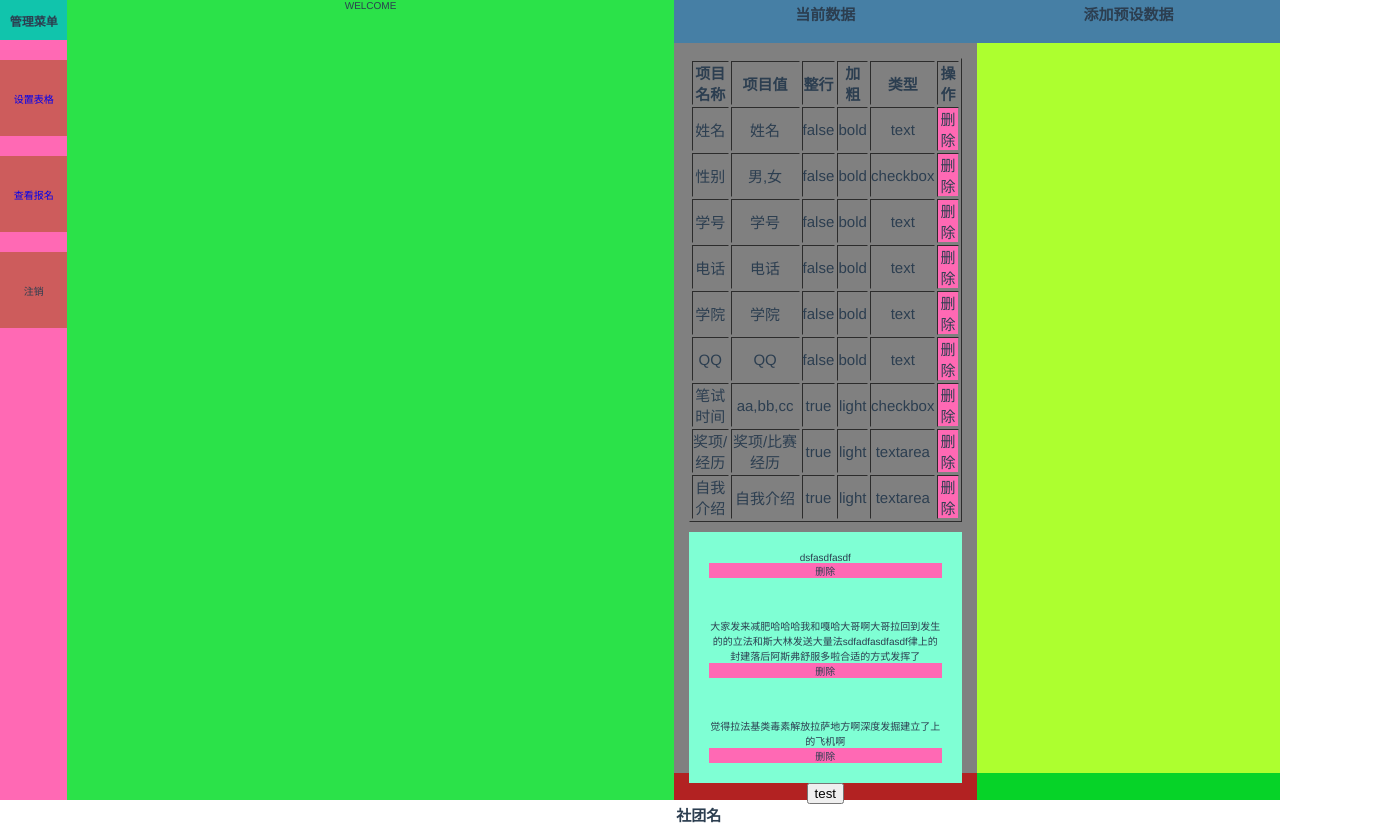
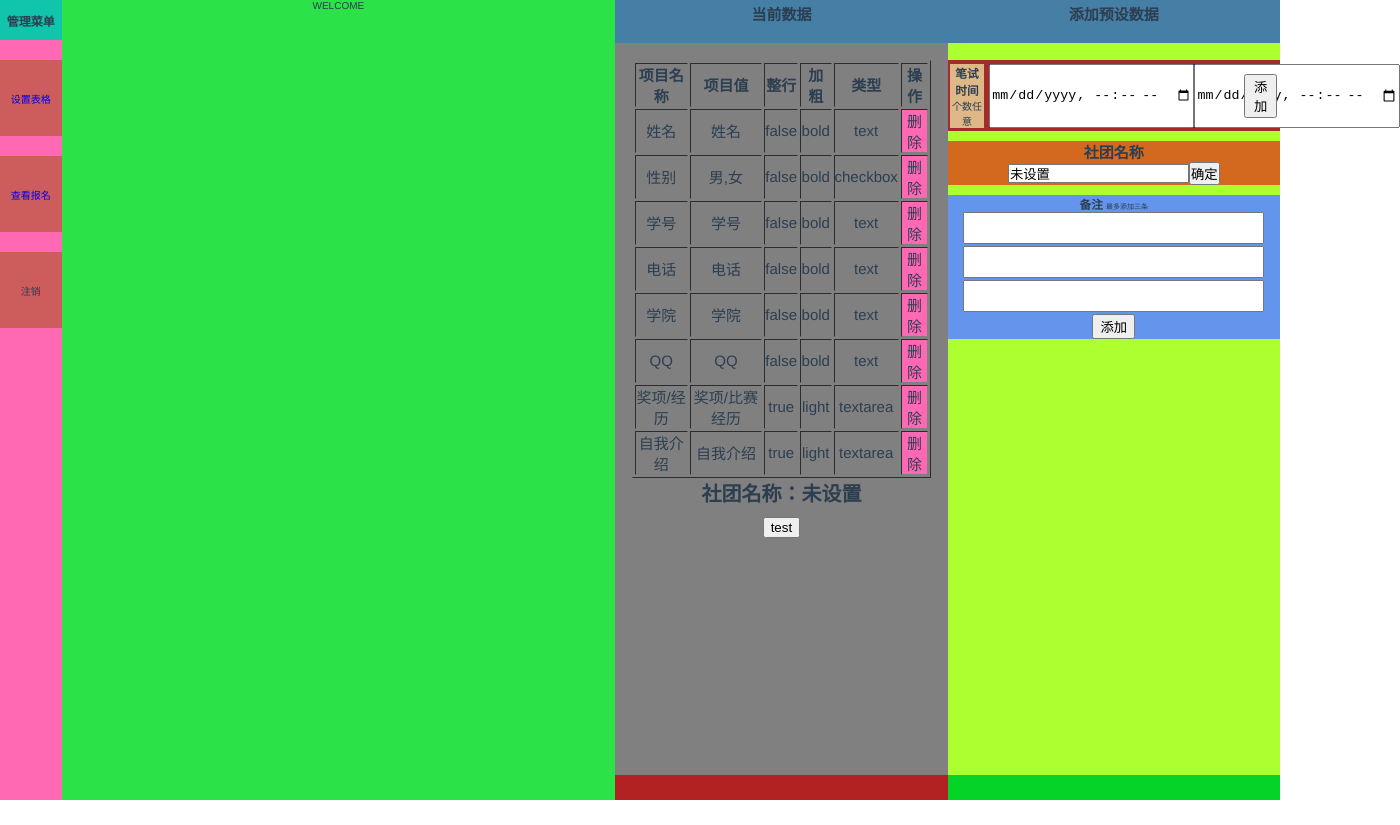
Before and after one commit to xiangguaa/ClubRecruitment_Vue, a Vue app: page /recruitchart/1/ChartSetting in a window 1280 px wide. Shown: the top 825 px of the page, 1400 px wide, since content can reach past the window. After the commit the page ends 800 px from the top, so only its background shows below. Built offline with nearby package versions, Linux system fonts and the light colour scheme.

Commit message:
完善表单设置页面的删除和添加元素逻辑，基本完成，后期可考虑增加一些预设元素

```diff
--- a/src/components/ChartSetting.vue
+++ b/src/components/ChartSetting.vue
@@ -3,7 +3,6 @@
         <div class="chart-added">
             <h2 class="chart-title">当前数据</h2>
             <div class="chart-division-wrp chart-added-wrp">
-                <!-- <h1>{{clubName}}</h1> -->
                 <table border="1" id="table" class="table">
                     <tr>
                         <th>项目名称</th>
@@ -14,20 +13,53 @@
                         <th>操作</th>
                     </tr>
                 </table>
+                <h1>社团名称：{{clubName}}</h1>
                 <div class="chart-notes" id="chart-notes">
 
                 </div>
                 <button @click="test()">test</button>
-                <div class="chart-title-setting">
-                    <h2 style="width:5rem;diplay:inline-block;">社团名称</h2>
-                    <input style="width:10rem;diplay:inline-block;" type="text" @keyup.enter="setTitle()" v-model="clubName" placeholder="请输入社团名称">
+
+                <div class="chart-added-el" id="chart-added-el"></div>
+            </div>
+        </div>
+
+        <div class="chart-preset">
+            <h2 class="chart-title">添加预设数据</h2>
+            <div class="chart-division-wrp chart-preset-wrp">
+                <div class="chart-preset-time">
+                    <div class="chart-time-title">
+                        <h3>笔试时间</h3>
+                        <p>个数任意</p>
+                    </div>
+                    <div class="chart-time-picker">
+                        <input type="datetime-local" name="time1" v-model="date1">
+                        <input type="datetime-local" name="time2" v-model="date2">
+                        <!-- <input type="datetime-local" name="time3" v-model="date3"> -->
+
+                    </div>
+                    <button class="chart-time-confirm" @click="addTime()">添加</button>
+                </div>
+                <div class="chart-preset-title">
+                    <h2>社团名称</h2>
+                    <input type="text" @keyup.enter="setTitle()" v-model="clubName" placeholder="请输入社团名称">
                     <input type="button" value="确定" @click="setTitle()">
                 </div>
+                <div class="chart-preset-notes">
+                    <div>
+                        <h3 style="display:inline;">备注  </h3>
+                        <p style="display:inline;font-size:0.7rem;">最多添加三条</p>
+                    </div>
+                    <div class="chart-notes-add">
+                        <textarea name="note1" v-model="note1"></textarea>
+                        <textarea name="note2" v-model="note2"></textarea>
+                        <textarea name="note3" v-model="note3"></textarea>
+                    </div>
+                    <button class="chart-notes-confirm" @click="addNotes()">添加</button>
+                </div>
+
             </div>
-        </div>
-        <div class="chart-preset">
-            <h2 class="chart-title">添加预设数据</h2>
-            <div class="chart-division-wrp chart-preset-wrp"></div>
+
+
         </div>
     </div>
 </template>
@@ -38,7 +70,14 @@ export default {
   name:'Chartsetting',
   data:function(){
       return {
-          clubName:'',
+          dateArr:[],
+          date1:null,
+          date2:null,
+          note1:null,
+          note2:null,
+          note3:null,
+        //   date3:null,
+          clubName:'未设置',
           chart:{
             'header':{'value':"辩论队"},
             'body':[
@@ -48,15 +87,11 @@ export default {
                 {'infoName':'电话','infoValue':'电话','infoStyle':{'entireRow':false,'fontWeight':'bold'},'inputType':'text'},
                 {'infoName':'学院','infoValue':'学院','infoStyle':{'entireRow':false,'fontWeight':'bold'},'inputType':'text'},
                 {'infoName':'QQ','infoValue':'QQ','infoStyle':{'entireRow':false,'fontWeight':'bold'},'inputType':'text'},
-                {'infoName':'笔试时间','infoValue':['aa','bb','cc'],'infoStyle':{'entireRow':true,'fontWeight':'light'},'inputType':'checkbox'},
+                // {'infoName':'笔试时间','infoValue':['aa','bb','cc'],'infoStyle':{'entireRow':true,'fontWeight':'light'},'inputType':'checkbox'},
                 {'infoName':'奖项/经历','infoValue':'奖项/比赛经历','infoStyle':{'entireRow':true,'fontWeight':'light'},'inputType':'textarea'},
                 {'infoName':'自我介绍','infoValue':'自我介绍','infoStyle':{'entireRow':true,'fontWeight':'light'},'inputType':'textarea'},
             ],
-            'footer':[
-                'dsfasdfasdf',
-                '大家发来减肥哈哈哈我和嘎哈大哥啊大哥拉回到发生的的立法和斯大林发送大量法sdfadfasdfasdf律上的封建落后阿斯弗舒服多啦合适的方式发挥了',
-                '觉得拉法基类毒素解放拉萨地方啊深度发掘建立了上的飞机啊'
-            ]
+            'footer':[]
         }
       }
   },
@@ -69,24 +104,79 @@ export default {
           console.log(this.clubName)
           this.chart.header.value = this.clubName;
           console.log(this.chart.header)
+          alert("设置成功！")
+      },
+      addTime(){
+        console.log(this.date1)
+        console.log(this.date2)
+        var el = document.getElementById('chart-added-el');
+        let div=document.createElement("div");
+        if(this.date1!=null && this.date2!=null){
+            div.innerHTML ='<div class="chart-time-wrp"><h3>笔试时间</h3>'+'<p>'+this.date1+'  -  '+this.date2+'</p>'+'<p class="chart-op-del" id="date">删除</p></div>';
+            this.chart.body.push({'infoName':'笔试时间','infoValue':[this.date1,this.date2],'infoStyle':{'entireRow':true,'fontWeight':'light'},'inputType':'checkbox'})
+            el.appendChild(div)
+        }else if(this.date1!=null && this.date2==null){
+            div.innerHTML ='<div class="chart-time-wrp"><h3>笔试时间</h3>'+'<p>'+this.date1+'</p>'+'<p class="chart-op-del" id="date">删除</p></div>';
+            this.chart.body.push({'infoName':'笔试时间','infoValue':[this.date1],'infoStyle':{'entireRow':true,'fontWeight':'light'},'inputType':'checkbox'})
+            el.appendChild(div)
+        }else if(this.date1==null && this.date2!=null){
+            div.innerHTML ='<div class="chart-time-wrp"><h3>笔试时间</h3>'+'<p>'+this.date2+'</p>'+'<p class="chart-op-del" id="date">删除</p></div>';
+            this.chart.body.push({'infoName':'笔试时间','infoValue':[this.date2],'infoStyle':{'entireRow':true,'fontWeight':'light'},'inputType':'checkbox'})
+            el.appendChild(div)
+        }else{
+            alert("数据未填写完整，请先填写数据。")
+        }
+        $('.chart-added-el').on('click', '.chart-op-del', this.delete)
+        console.log(this.chart.body)
+
+      },
+      addNotes(){
+        console.log(this.note1)
+        console.log(this.note2)
+        console.log(this.note3)
+        if(this.note1 != null){
+            this.chart.footer[0]=this.note1
+        }
+        if(this.note2 != null){
+            this.chart.footer[1]=this.note2
+        }
+        if(this.note3 != null){
+            this.chart.footer[2]=this.note3
+        }
+
+        for(let i=0;i<this.chart.footer.length;i++){
+            var tdArr = document.getElementById('chart-notes');
+            let div=document.createElement("div");
+            div.innerHTML ='<div class="chart-note"><p>'+this.chart.footer[i]+'</p>'+ '<p class="chart-op-del" id=p'+String(i)+'>删除</p></div>';
+            tdArr.appendChild(div)
+        }
+        $('.chart-notes').on('click', '.chart-op-del', this.delete)
+        // console.log(this.chart.footer)
       },
       delete(e){
         console.log(e.currentTarget.id)
         var str = String(e.currentTarget.id)
-        console.log(str[0])
         switch (str[0]) {
-            case 't':
+            case 't':   // 删除表格tr元素
                 // 被删除的数组元素以空数组代替，避免因删除数组元素导致的数组序号改变
                 // 最后上传数据时，需要将空数组全部去除。
                 this.chart.body.splice(parseInt(str.replace(/[^0-9]/ig,"")),1,[])
                 break;
-            case 'p':
+            case 'p':   // 删除备注中的元素
                 this.chart.footer.splice(parseInt(str.replace(/[^0-9]/ig,"")),1,[])
+                console.log(this.chart.footer)
+                break;
+            case 'd':
+                for(let i=0;i<this.chart.body.length;i++){
+                    if(this.chart.body[i].infoName == '笔试时间'){
+                        this.chart.body.splice(i,1,[])
+                    }
+                }
                 break;
             default:
                 break;
         }
-        console.log(parseInt(str.replace(/[^0-9]/ig,"")));
+        console.log(this.chart)
         let idObject = document.getElementById(e.currentTarget.id);
         idObject.parentNode.parentNode.removeChild(idObject.parentNode);
       }
@@ -107,17 +197,12 @@ export default {
         tdArr.appendChild(tr)
     }
 
-    for(let i=0;i<this.chart.footer.length;i++){
-        var tdArr = document.getElementById('chart-notes');
-        let div=document.createElement("div");
-        div.innerHTML ='<div class="chart-note"><p>'+this.chart.footer[i]+'</p>'+ '<p class="chart-op-del" id=p'+String(i)+'>删除</p></div>';
-        tdArr.appendChild(div)
-    }
+
 
     this.$nextTick(() => {
         // 动态添加dom元素，并绑定VUE事件（.pdf-item为动态添加的元素，放置在父元素.pdf-body下）
         $('.table').on('click', '.chart-op-del', this.delete)
-        $('.chart-notes').on('click', '.chart-op-del', this.delete)
+
     });
 
     // $('.chart-op-del').each(function() {
@@ -153,6 +238,9 @@ export default {
         width: 50%;
         height: 100%;
         background-color: rgb(6, 211, 40);
+        display: flex;
+        flex-direction: column;
+        justify-content: flex-start;
     }
     .chart-title{
         background-color: rgb(70, 127, 165);
@@ -191,10 +279,53 @@ export default {
         /* padding: 1rem; */
     }
     .chart-note{
+        background-color: crimson;
         /* overflow: scroll; */
         /* overflow: hidden; */
-        padding: 2rem;
+        padding: .5rem;
+        margin: .5rem 0;
 
+    }
+    .chart-preset-time{
+        width: 100%;
+        height: 10%;
+        background-color: brown;
+        display: flex;
+        justify-content: space-around;
+        align-items: center;
+    }
+    .chart-time-title{
+        width: 10%;
+        background-color: burlywood;
+    }
+    .chart-time-picker{
+        width: 75%;
+        height: 90%;
+        background-color: rgb(29, 32, 170);
+        display: flex;
+        justify-content: space-around;
+    }
+    .chart-time-confirm{
+        width: 10%;
+    }
+    .chart-added-el{
+        width: 90%;
+    }
+    .chart-preset-title{
+        margin-top: 1rem;
+        background-color: chocolate;
+        /* width: 100%; */
+    }
+    .chart-preset-notes{
+        margin-top: 1rem;
+        background-color: cornflowerblue;
+    }
+    .chart-preset-notes p{
+    }
+    .chart-preset-notes textarea{
+        width: 5rem;
+        width: 90%;
+        resize: none;
     }
 
 </style>
```
